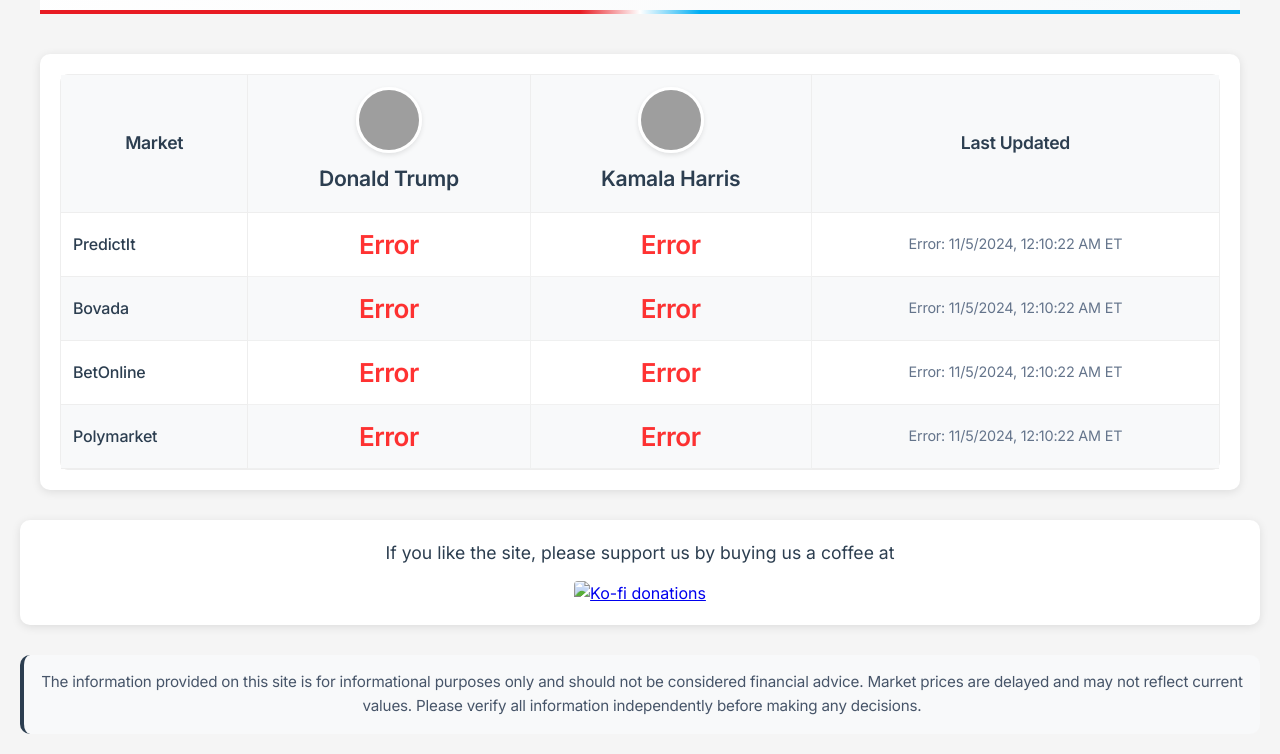
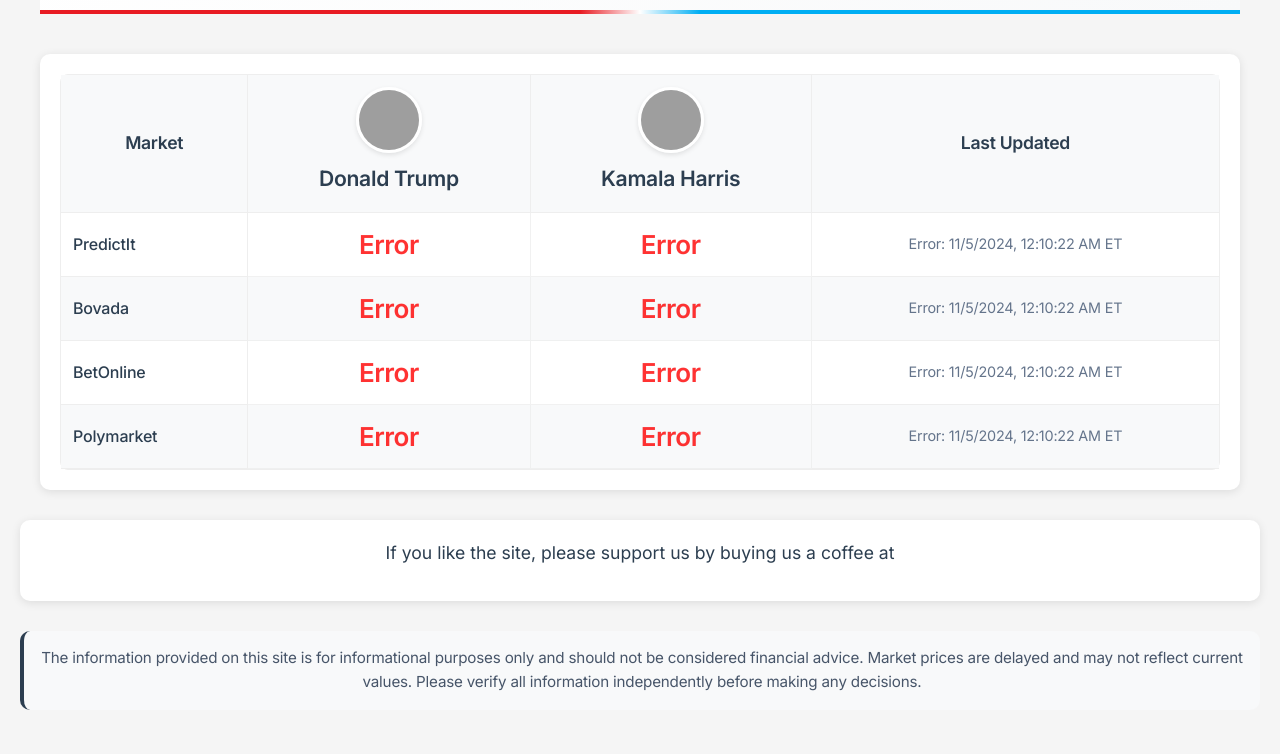
Before and after one commit to stephenhillphd/election-markets, a website: page public/index.html in a window 1280 px wide. Shown: the part 126-880 px from the top of the page. After the commit the page ends 856 px from the top, so only its background shows below. Drawn offline with Linux system fonts and the light colour scheme; no server answers; grey boxes are pictures that could not be loaded.

Commit message:
Update index.html

```diff
--- a/public/index.html
+++ b/public/index.html
@@ -66,12 +66,15 @@
         </div>
         <!-- Add this right before the disclaimer div -->
         </div>
-        <div class="donate-section">
-            <p>If you like the site, please support us by buying us a coffee at</p>
-            <a href="https://ko-fi.com/stephenhill42026" target="_blank" class="kofi-button">
-                <img src="https://storage.ko-fi.com/cdn/kofi_button_blue.png" alt="Ko-fi donations" />
-            </a>
-        </div>
+        <!-- Replace the existing donate-section div with this -->
+<div class="donate-section">
+    <p>If you like the site, please support us by buying us a coffee at</p>
+    <script type='text/javascript' src='https://storage.ko-fi.com/cdn/widget/Widget_2.js'></script>
+    <script type='text/javascript'>
+        kofiwidget2.init('Support Us on Ko-fi', '#29abe0', 'stephenhill42026');
+        kofiwidget2.draw();
+    </script>
+</div>
         <div class="disclaimer">
             <p>The information provided on this site is for informational purposes only and should not be considered financial advice.
                Market prices are delayed and may not reflect current values. Please verify all information independently before making any decisions.</p>
```
